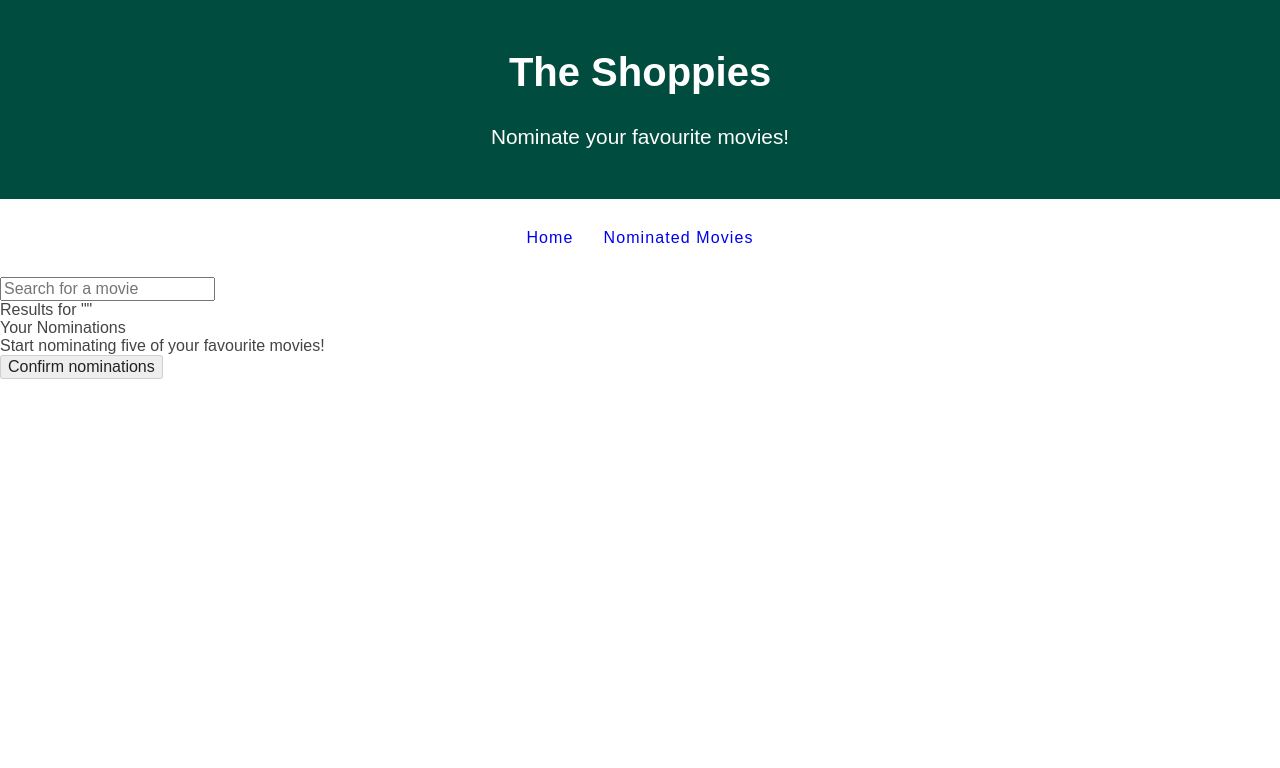
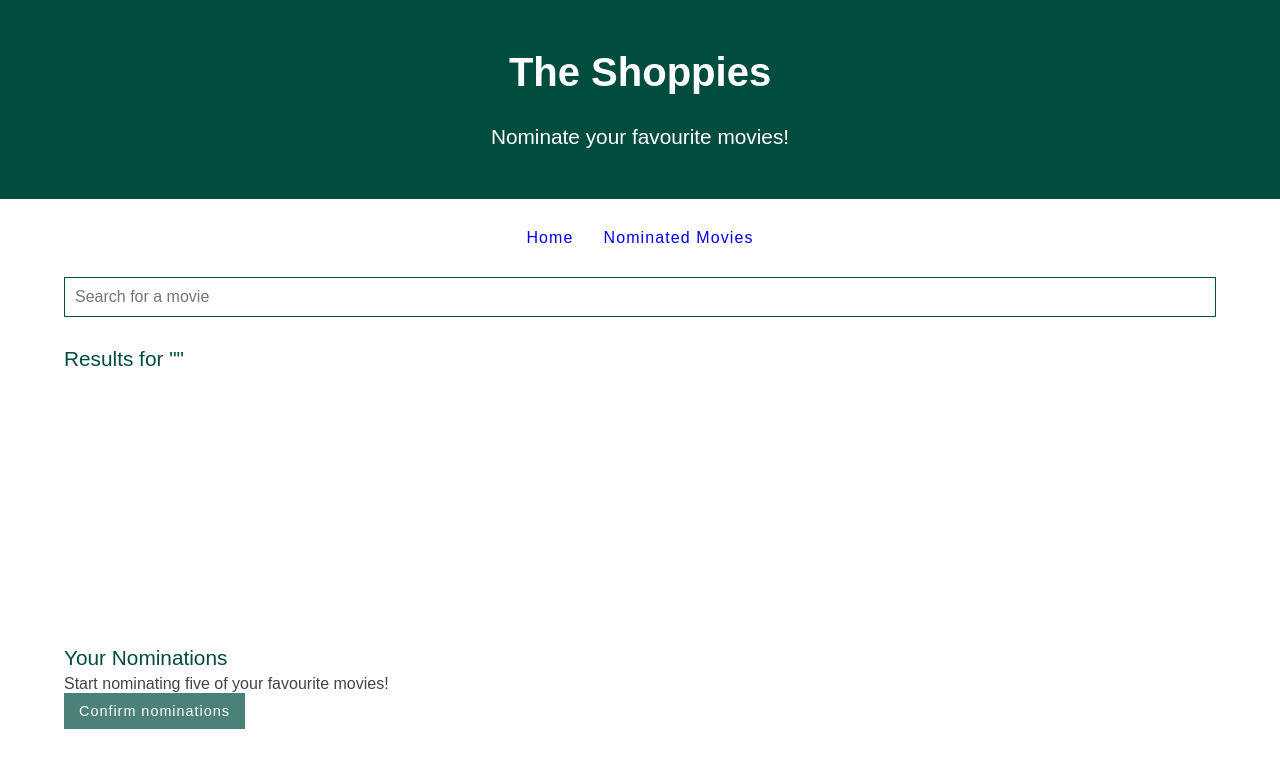
Before and after one commit to csmordido/theShoppies, a React (Create React App) app: page /#/ in a window 1280 px wide. Shown: the top 768 px of the page. Built offline with nearby package versions, Linux system fonts and the light colour scheme.

Commit message:
styling user nominations section

```diff
--- a/src/App.jsx
+++ b/src/App.jsx
@@ -26,12 +26,12 @@ const App = () => {
       <Header />
       <main>
         <Router>
-          <nav className='mainNav'>
+          <nav className='mainNav wrapper'>
             <Link to='/'>Home</Link>
             <Link to='/nominations-list'>Nominated Movies</Link>
           </nav>
           <Route exact path='/'>
-            <section>
+            <section className='wrapper'>
               <Results
                 setuserNominations={setuserNominations}
                 userNominations={userNominations}
--- a/src/components/Results.jsx
+++ b/src/components/Results.jsx
@@ -1,6 +1,7 @@
 import React, { useState, useEffect } from 'react';
 import SearchBar from './SearchBar';
 import axios from 'axios';
+import '../styles/results.css';
 
 const Results = ({ setuserNominations, userNominations, setIsConfirmed, nominationsList }) => {
   const [term, setTerm] = useState('');
@@ -99,10 +100,10 @@ const Results = ({ setuserNominations, userNominations, setIsConfirmed, nominati
   });
 
   return (
-    <div>
+    <div className='resultsContainer'>
       <SearchBar setTerm={setTerm} term={term}/>
       <h2>Results for "{term}"</h2>
-      <ul>
+      <ul className='results'>
         {movies}
       </ul>
     </div>
--- a/src/components/SearchBar.jsx
+++ b/src/components/SearchBar.jsx
@@ -1,8 +1,9 @@
 import React from 'react';
+import '../styles/searchbar.css';
 
 const SearchBar = ({ setTerm, term }) => {
   return (
-    <form>
+    <form className='searchForm'>
       <label className='visuallyHidden' htmlFor='search'>Search for a movie</label>
       <input
         type='text'
--- a/src/components/UserNominations.jsx
+++ b/src/components/UserNominations.jsx
@@ -1,4 +1,5 @@
 import React from 'react';
+import '../styles/usernominations.css';
 
 const UserNominations = ({ userNominations, setuserNominations, setIsConfirmed }) => {
   const userNominationsCopy = [...userNominations];
@@ -39,12 +40,12 @@ const UserNominations = ({ userNominations, setuserNominations, setIsConfirmed }
   };
 
   return (
-    <div>
+    <div className='userNomsContainer'>
       <h2>Your Nominations</h2>
       {
         !userNominations.length
         ? <p>Start nominating five of your favourite movies!</p>
-        : <ul>{nominations}</ul>
+        : <ul className='results'>{nominations}</ul>
       }
       <button
         disabled={userNominations.length === 5 ? false : true}
--- a/src/index.css
+++ b/src/index.css
@@ -23,3 +23,26 @@ body {
   width: 90%;
   margin: 0 auto;
 }
+
+h2 {
+  font: 500 1.3rem var(--font);
+  color: var(--color-green);
+  margin-bottom: 5px;
+}
+
+h3 {
+  font-weight: 500;
+}
+
+button {
+  font: 400 0.9rem var(--font);
+  background-color: var(--color-green);
+  border: none;
+  color: white;
+  padding: 10px 15px;
+  letter-spacing: 1px;
+}
+
+button:disabled {
+  opacity: 0.7;
+}
--- /dev/null
+++ b/src/styles/results.css
@@ -0,0 +1,15 @@
+.results {
+  min-height: 30vh;
+}
+
+.results li {
+  padding: 10px;
+  border: 1px solid var(--color-green);
+  margin-bottom: 10px;
+}
+
+.results p {
+  font-size: 0.9rem;
+  line-height: 1.5;
+  margin-bottom: 10px;
+}
--- /dev/null
+++ b/src/styles/searchbar.css
@@ -0,0 +1,13 @@
+.searchForm {
+  margin-bottom: 30px;
+}
+
+.searchForm input {
+  padding: 10px;
+  width: 100%;
+  border: 1px solid var(--color-green);
+}
+
+.searchForm input::placeholder {
+  font: 400 1rem var(--font);
+}
--- /dev/null
+++ b/src/styles/usernominations.css
@@ -0,0 +1,3 @@
+.userNomsContainer {
+  margin-top: 30px ;
+}
```
